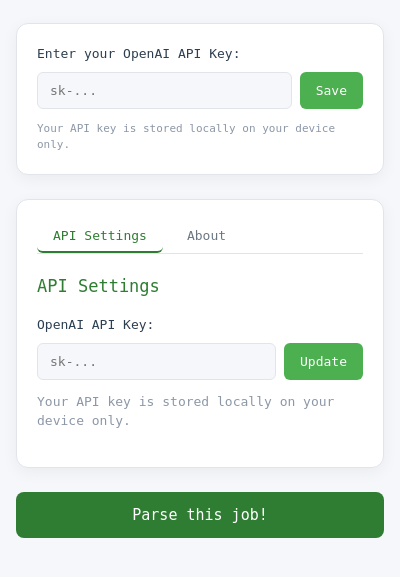
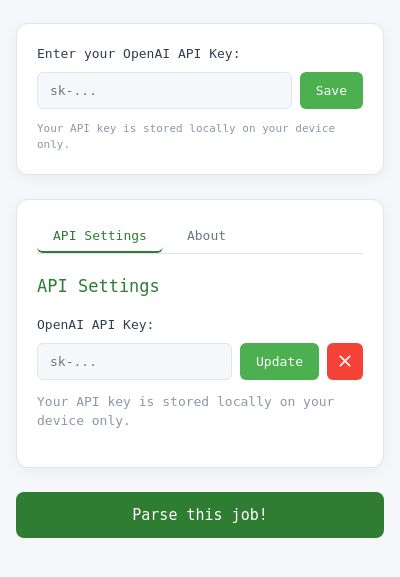
Before and after one commit to octaedro/PandaJobAnalyzer, a browser extension: page popup.html in a window 400 px wide. Both pictures are taken after a click on the element 26 px from the left and 32 px from the top of the page. Shown: the part 67-644 px from the top of the page. Drawn offline with Linux system fonts and the light colour scheme.

Commit message:
Add delete api

```diff
--- a/popup.html
+++ b/popup.html
@@ -38,6 +38,11 @@
         <div class="input-group">
           <input type="password" id="settingsApiKey" placeholder="sk-...">
           <button id="updateApiKey">Update</button>
+          <button id="deleteApiKey" class="delete-btn" title="Delete API Key">
+            <svg viewBox="0 0 24 24" class="delete-icon">
+              <path d="M19 6.41L17.59 5 12 10.59 6.41 5 5 6.41 10.59 12 5 17.59 6.41 19 12 13.41 17.59 19 19 17.59 13.41 12z"/>
+            </svg>
+          </button>
         </div>
         <p class="small">Your API key is stored locally on your device only.</p>
       </div>
--- a/styles.css
+++ b/styles.css
@@ -300,3 +300,25 @@
   margin-bottom: 4px;
   font-size: 13px;
 }
+
+/* Styles for delete button */
+.delete-btn {
+  width: 36px;
+  padding: 8px;
+  background-color: #f44336;
+  color: white;
+  margin-left: 8px;
+  display: flex;
+  justify-content: center;
+  align-items: center;
+}
+
+.delete-btn:hover {
+  background-color: #d32f2f;
+}
+
+.delete-icon {
+  width: 20px;
+  height: 20px;
+  fill: white;
+}
```
